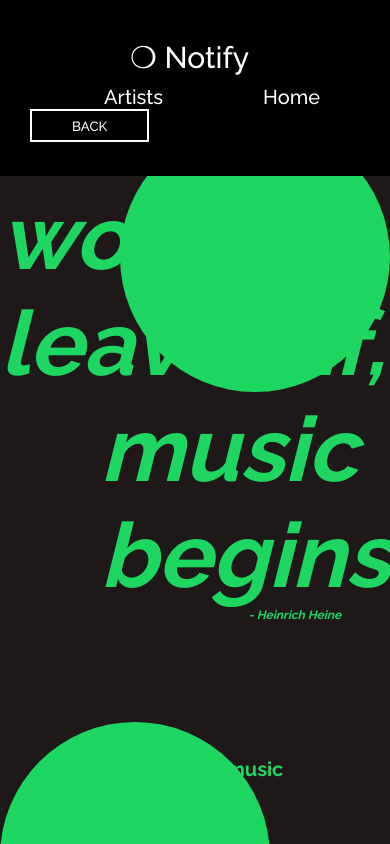
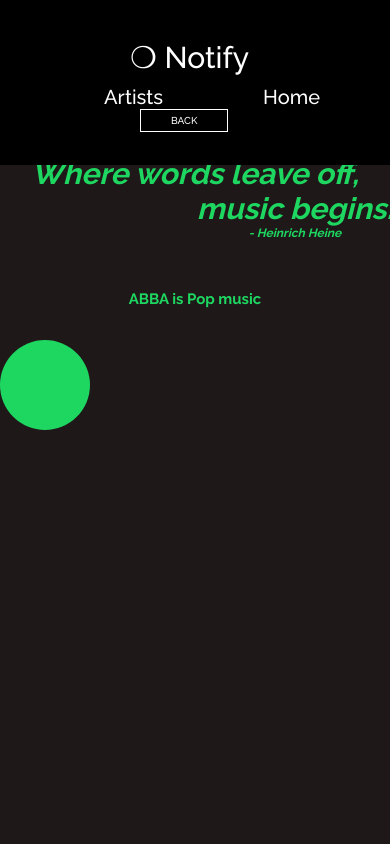
Before and after one commit to Rachiey/react-music-app, a React app: page / in a window 390 px wide. Shown: the top 844 px of the page. Built offline with nearby package versions, Linux system fonts and the light colour scheme.

Commit message:
made website more responsive

```diff
--- a/src/layout/Header/index.jsx
+++ b/src/layout/Header/index.jsx
@@ -5,6 +5,7 @@ import './style.css'
 
 export const Header = () => {
     return(
+
         <nav>
             <NavLink className="notify" exact to='/'>❍ Notify</NavLink>
             <NavLink exact to='/'>Home</NavLink>
--- a/src/layout/Header/style.css
+++ b/src/layout/Header/style.css
@@ -68,3 +68,12 @@ a:hover {
     color:#DDDDDD;
     border-color:#1ED761;
 }
+
+@media screen and (max-width: 600px) {
+    #back-button {
+        margin-left: 110px;
+        margin-top: 50px !important;
+        font-size: 10px;
+
+    }
+}
--- a/src/pages/Artists/style.css
+++ b/src/pages/Artists/style.css
@@ -32,11 +32,3 @@ section {
     grid-template-columns: repeat(3, 1fr);
 
 }
-
-
-.spacer
-{
-    width: 100vw;
-    padding: 30px;
-
-}
--- a/src/pages/Home/style.css
+++ b/src/pages/Home/style.css
@@ -24,6 +24,20 @@ h1.line1 {
     margin-right: 100px;
     font-style: italic;
 }
+
+@media screen and (min-width: 601px) {
+    h1.line1 {
+      font-size: 90px;
+    }
+  }
+
+@media screen and (max-width: 600px) {
+    h1.line1 {
+      font-size: 30px;
+      margin-top: 40%
+    }
+  }
+
 h1.line2 {
     color: #1ED761;
     height: 90%;
@@ -36,6 +50,20 @@ h1.line2 {
     margin-left: 100px;
     font-style: italic;
 }
+
+@media screen and (min-width: 601px) {
+    h1.line2 {
+      font-size: 90px;
+    }
+  }
+
+@media screen and (max-width: 600px) {
+    h1.line2 {
+      font-size: 30px;
+
+    }
+  }
+
 
 h1.author {
     color: #1ED761;
@@ -63,6 +91,14 @@ h1.author {
 
 }
 
+@media screen and (max-width: 600px) {
+    .circle {
+        height: 70px;
+        width: 70px;
+
+    }
+}
+
 
 .circleTwo {
     height: 250px;
@@ -72,7 +108,19 @@ h1.author {
     margin-right: 300;
     float: right;
     margin-top: -500px !important;
+    position: static;
 }
+
+
+@media screen and (max-width: 600px) {
+    .circleTwo {
+        height: 50px;
+        width: 50px;
+        margin-top: -180px !important;
+
+    }
+}
+
 
 h2 {
     margin-top: 135px;
@@ -81,4 +129,14 @@ h2 {
     font-family: 'Raleway', sans-serif;
     font-size: 20px;
     color: #1ED761;
+    position: static;
 }
+
+
+@media screen and (max-width: 600px) {
+    h2 {
+        font-size: 15px;
+        display: block;
+        margin-top: 50px !important;
+    }
+}
```
